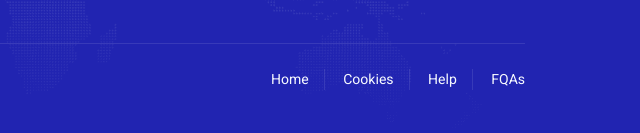
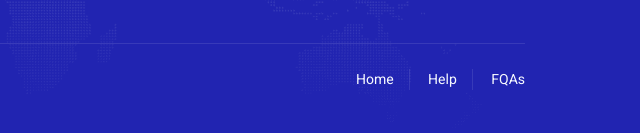
Before and after one commit to mohammedzainkhazi/static-dzyro, a website with bundled scripts: page about.html in a window 1280 px wide. Shown: the part 3489-3622 px from the top of the page, 637-1277 px from the left. Built offline with nearby package versions, Linux system fonts and the light colour scheme.

```diff
--- a/about.html
+++ b/about.html
@@ -403,7 +403,7 @@
                         <div class="col-md-6 text-center text-md-end">
                             <div class="footer-menu">
                                 <a href="">Home</a>
-                                <a href="">Cookies</a>
+
                                 <a href="">Help</a>
                                 <a href="">FQAs</a>
                             </div>
```
Also changed, not shown: contact.html (+1 -1 lines), index.html (+1 -1 lines), project.html (+1 -1 lines), service.html (+1 -1 lines), team.html (+1 -1 lines), testimonial.html (+1 -1 lines).
